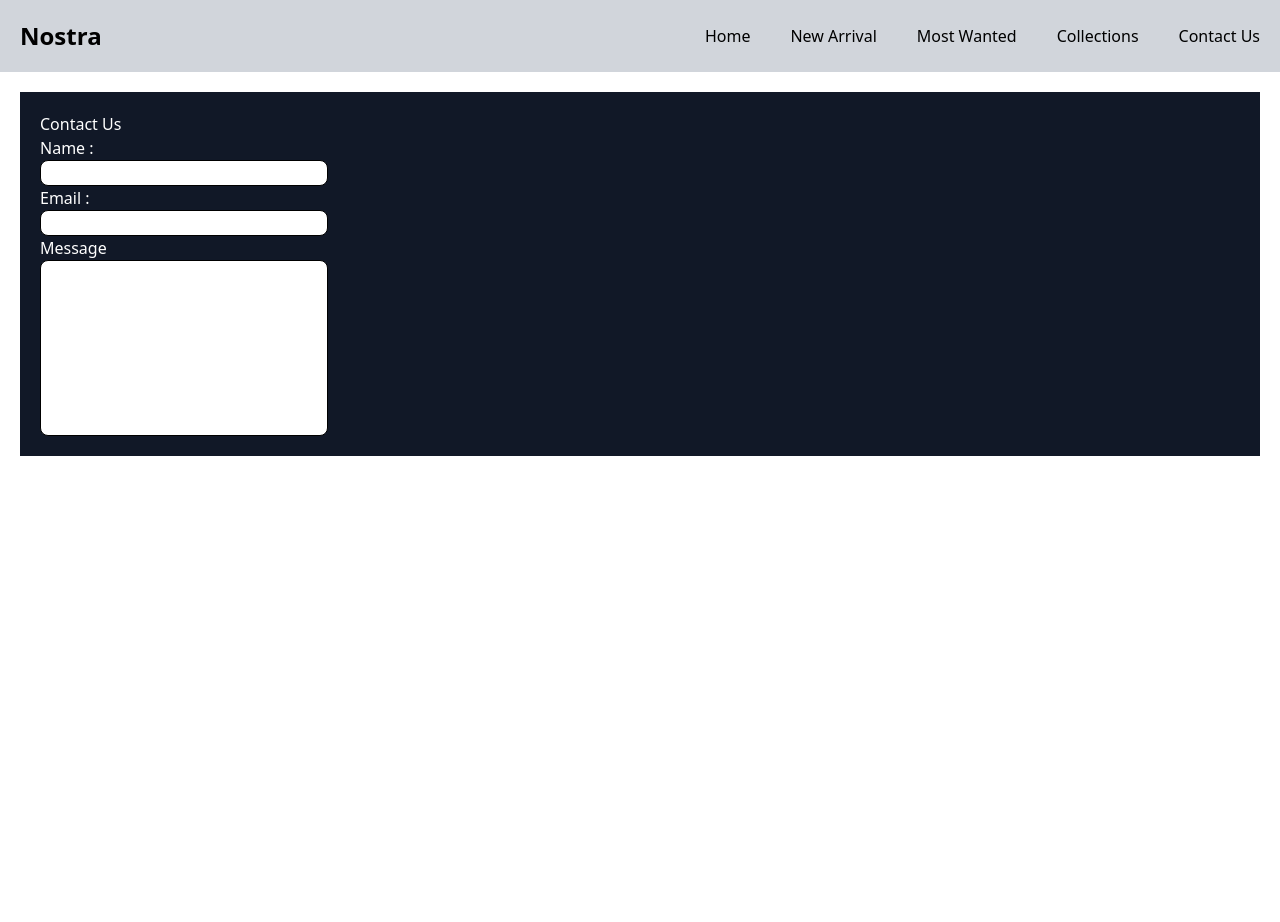
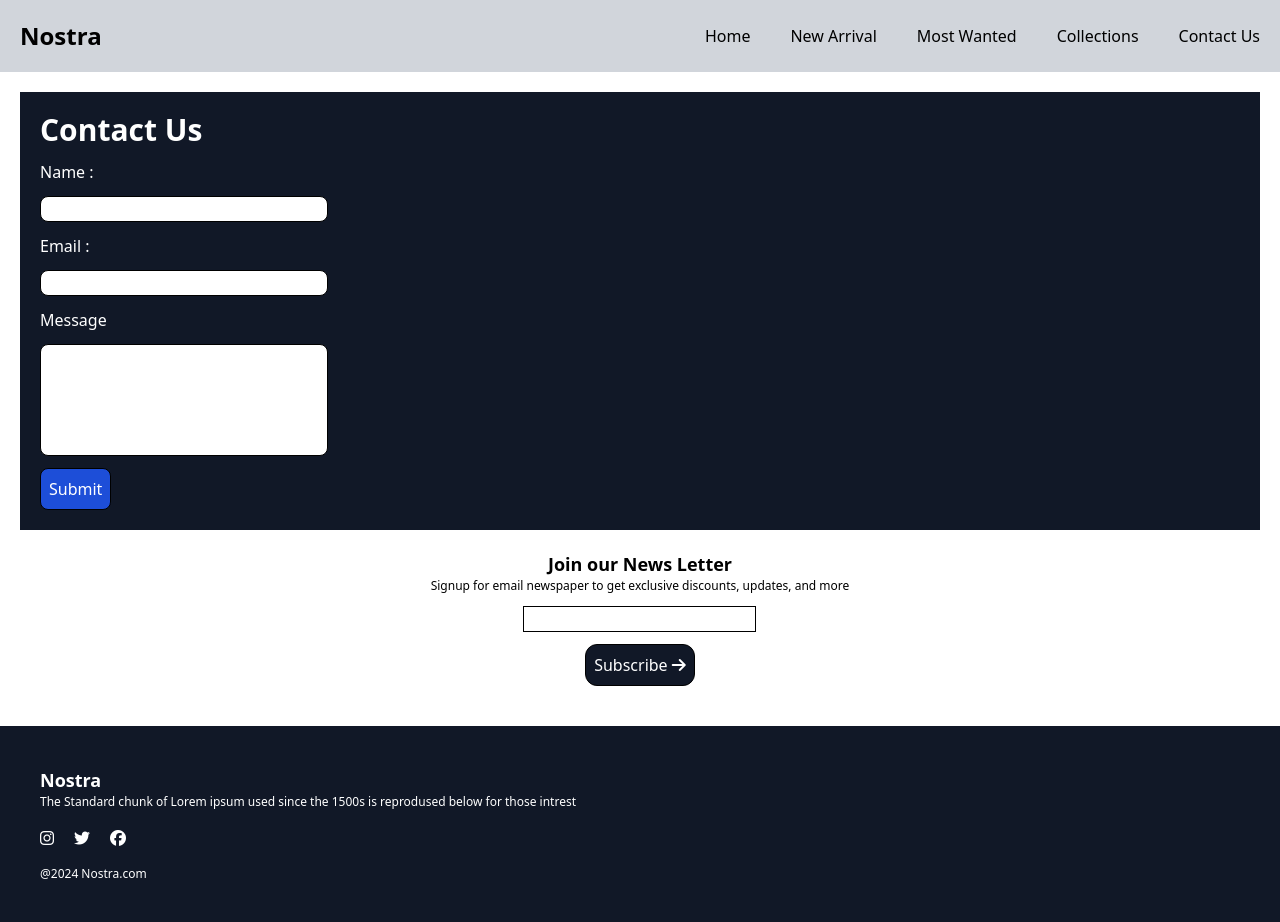
Before and after one commit to Ragul3153/Nostra, a plain HTML site: page Contact.html in a window 1280 px wide. Before the commit the page ends 800 px from the top, so only its background shows below. Drawn offline with nearby package versions, Linux system fonts and the light colour scheme.

Commit message:
Updated contact footer section

```diff
--- a/Contact.html
+++ b/Contact.html
@@ -49,25 +49,62 @@
 
     <section class="p-5 bg-gray-900 text-white m-5">
       <div>
-        <h1>Contact Us</h1>
+        <h1 class="font-bold text-3xl">Contact Us</h1>
       </div>
 
-      <div>
+      <div class="mt-3  grid gap-3">
         <h1>Name :</h1>
         <input class="w-72 border border-8 border-black rounded-lg" type="text">
       </div>
 
-      <div>
+      <div class="mt-3 grid gap-3">
         <h1>Email :</h1>
         <input class="w-72 border border-8 border-black rounded-lg" type="text">
       </div>
 
-      <div>
+      <div class="mt-3 grid gap-3">
         <h1>Message</h1>
-        <input class="w-72 h-44  border border-8 border-black rounded-lg" type="text">
+        <input class="w-72 h-28  border border-8 border-black rounded-lg" type="text">
+
       </div>
 
+       <button class="border border-black bg-blue-700 p-2 rounded-lg text-white mt-3">Submit</button>
     </section>
 
+
+    <!--News Letter-->
+
+    <section class="grid justify-center gap-3 mt-5">
+      <div>
+        <h1 class="text-center font-bold text-lg">Join our News Letter</h1>
+        <p class="text-xs px-5 flex text-center">Signup for email newspaper to get exclusive discounts, updates, and more</p>
+      </div>
+
+      <div class="flex justify-center">
+        <input class="border border-8 border-black" type="text">
+      </div>
+
+      <div class="flex justify-center">
+        <button class="border border-black bg-gray-900 p-2 rounded-xl text-white">Subscribe <i class="fa-solid fa-arrow-right"></i></button>
+      </div>
+    </section>
+
+    <!--Footer Section-->
+    <section class="bg-gray-900 p-10 grid gap-5 mt-10">
+      <div>
+        <h1 class="text-white font-bold text-lg">Nostra</h1>
+        <p class="text-white text-xs">The Standard chunk of Lorem ipsum used since the 1500s is reprodused below for those intrest</p>
+      </div>
+
+      <div class="flex gap-5">
+        <i class="fa-brands fa-instagram" style="color: white;"></i>
+        <i class="fa-brands fa-twitter" style="color: white;"></i>
+        <i class="fa-brands fa-facebook" style="color: white;"></i>
+      </div>
+
+      <div>
+        <p class="text-white text-xs">@2024 Nostra.com</p>
+      </div>
+    </section>
 </body>
 </html>
```
